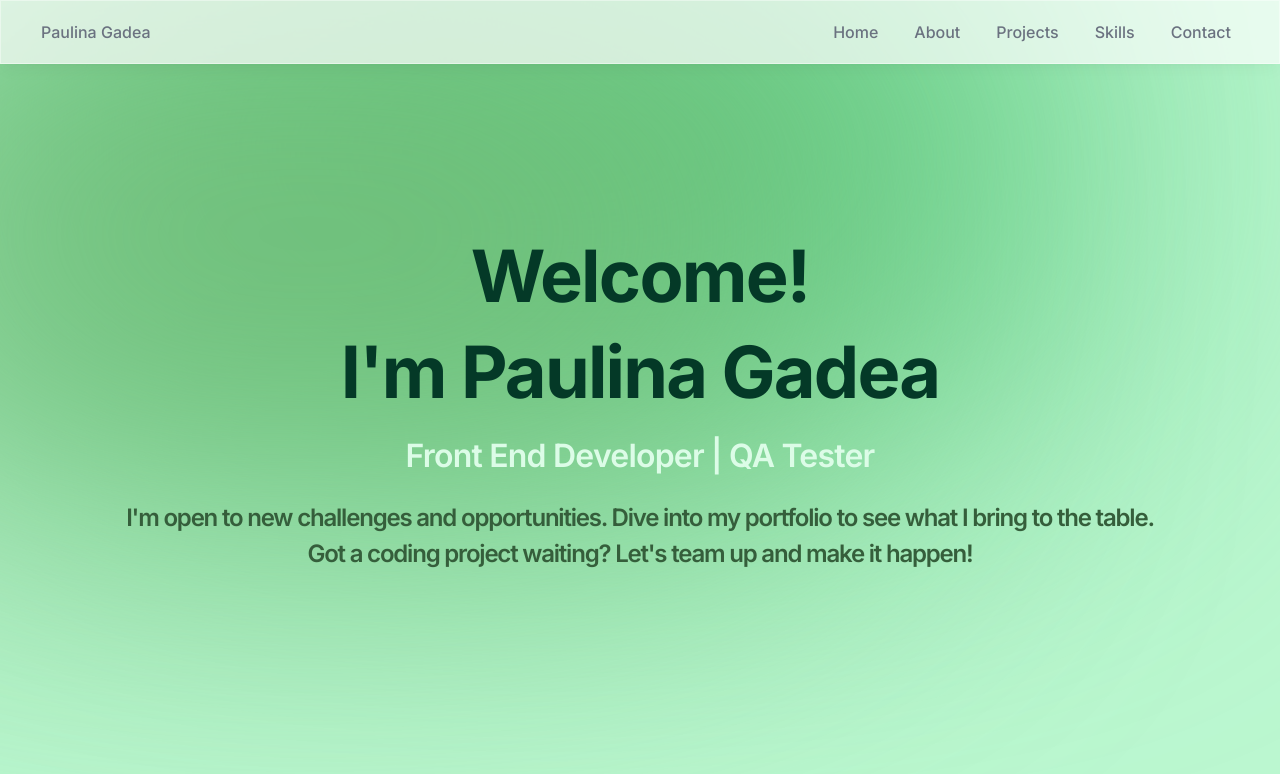
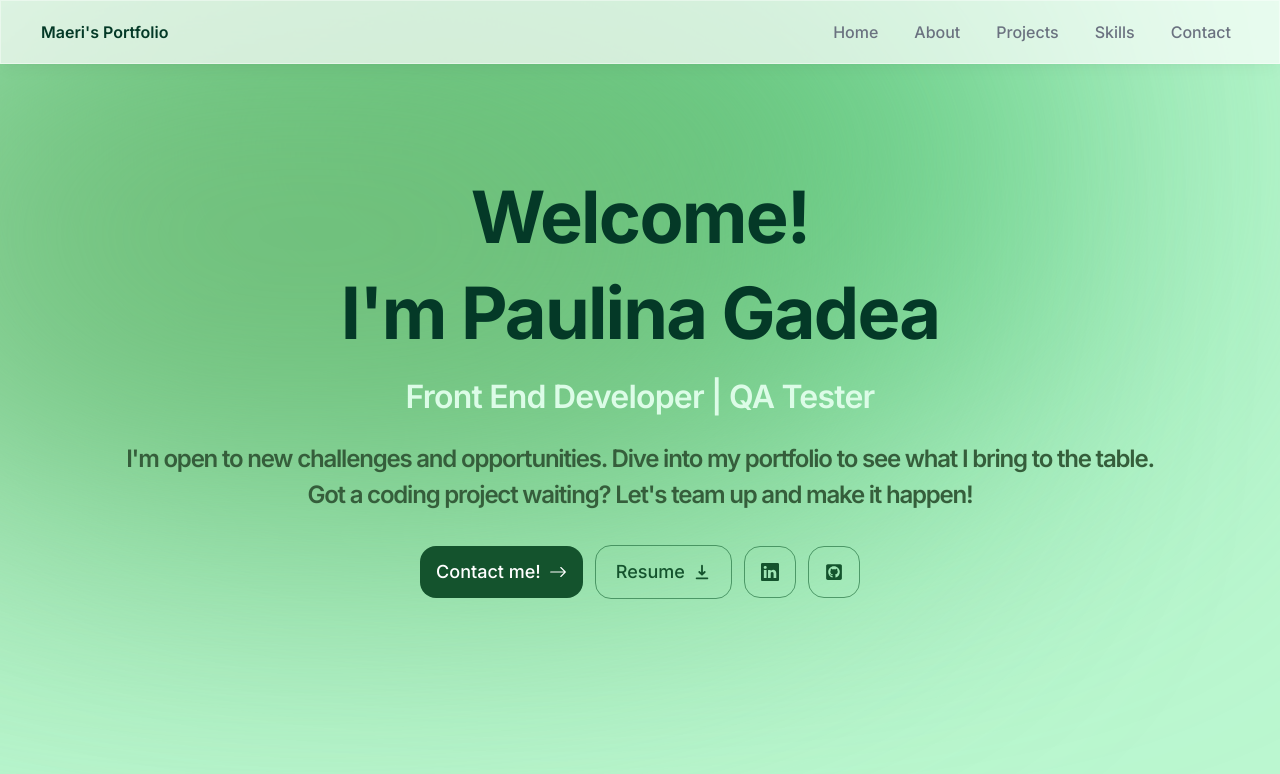
Before and after one commit to paulinagadea/portfolio, a Next.js app: page / in a window 1280 px wide. Shown: the top 774 px of the page. Built offline with nearby package versions, Linux system fonts and the light colour scheme.

Commit message:
buttons added

```diff
--- a/components/header.tsx
+++ b/components/header.tsx
@@ -18,8 +18,8 @@ export default function Header() {
         animate={{ y: 0, opacity: 1 }}
       >
 
-        <div className="w-full">
-          <Link href="#home">Paulina Gadea</Link>
+        <div className="w-full text-[#043927] font-semibold">
+          <Link href="#home">Maeri's Portfolio</Link>
         </div>
 
         <nav className="flex w-full justify-end">
--- a/components/intro.tsx
+++ b/components/intro.tsx
@@ -2,33 +2,78 @@
 
 import React from 'react'
 import { motion } from 'framer-motion';
+import Link from 'next/link';
+import { BsArrowRight } from 'react-icons/bs';
+import { HiDownload } from 'react-icons/hi';
+import { BsLinkedin } from 'react-icons/bs';
+import { FaGithubSquare } from 'react-icons/fa';
 
 export default function Intro() {
   return (
     <section className='flex absolute top-0 flex-col items-center justify-center text-center h-[100vh] px-4'>
-        <motion.h1 className='text-[3rem] font-bold sm:text-[4.5rem] tracking-tight text-[#043927]
+        <motion.div
+            initial={{ opacity: 0, y: 100 }}
+            animate={{ opacity: 1, y: 0 }}
+        >
+            <h1 className='text-[3rem] font-bold sm:text-[4.5rem] tracking-tight text-[#043927]
             sm:leading-[6rem] leading-[4rem]'
-            initial={{ opacity: 0, scale: 0 }}
-            animate={{ opacity: 1, scale: 1 }}
-            transition={{
-                type: 'tween',
-                duration: 0.2,
-            }}
             >
                 Welcome! <br /> I'm Paulina Gadea
-        </motion.h1>
+            </h1>
 
             <h2 className='text-[1.75rem] font-semibold leading-[2rem] sm:mt-5 sm:mb-7 tracking-tight
             sm:text-[2rem] text-green-100 my-3'>
                 Front End Developer | QA Tester
             </h2>
 
-        <p className='text-[20px] sm:text-[1.5rem] font-semibold tracking-tighter text-center
-        text-balance text-[#355E3B]'>
+            <motion.p className='text-[20px] sm:text-[1.5rem] font-semibold tracking-tighter text-center
+            text-balance text-[#355E3B]'
+            >
                 I'm open to new challenges and opportunities. Dive into my portfolio to see what I bring to the table. <br />
                 Got a coding project waiting? Let's team up and make it happen!
-        </p>
+            </motion.p>
+        </motion.div>
 
+        <motion.div className='flex flex-col sm:flex-row items-center justify-center gap-3 p-8
+            text-lg font-medium'
+            initial={{ opacity: 0, y: 100 }}
+            animate={{ opacity: 1, y: 0 }}
+            transition={{
+                delay: 0.3,
+            }}
+            >
+
+            <Link href='#contact'
+                className='bg-green-900 text-white px-4 py-3 flex items-center gap-2 rounded-2xl
+                outline-none focus:scale-105 hover:scale-105 active:scale-100 hover:bg-green-950
+                transition'
+            >
+                Contact me!{" "}
+                <BsArrowRight className='group-hover:translate-x-1 transition'/>
+            </Link>
+
+            <a className='bg-white bg-opacity-0 text-green-900 px-5 py-3 flex items-center gap-2
+            border border-green-800/60 rounded-2xl group outline-none focus:scale-105 hover:scale-105
+            active:scale-100 hover:bg-green-200 transition cursor-pointer'
+            href='/cv_fullstack-paulinagadea.pdf' download>
+                Resume <HiDownload className='group-hover:translate-y-0.5 transition'/>
+            </a>
+
+            <a className='bg-white bg-opacity-0 p-4 text-green-900 flex items-center gap-2
+            border border-green-800/60 rounded-2xl group outline-none focus:scale-105 hover:scale-105
+            active:scale-100 hover:bg-green-200 transition cursor-pointer hover:text-green-950'
+            href='https://www.linkedin.com/in/paulinagadea/' target='_blank'>
+                <BsLinkedin />
+            </a>
+
+            <a className='bg-white bg-opacity-0 p-4 text-green-900 flex items-center gap-2
+            border border-green-800/60 rounded-2xl group outline-none focus:scale-105 hover:scale-105
+            active:scale-100 hover:bg-green-200 transition cursor-pointer hover:text-green-950'
+            href='https://github.com/paulinagadea' target='_blank'>
+                <FaGithubSquare />
+            </a>
+
+        </motion.div>
     </section>
   )
 }
```
Also changed, not shown: 1 other file (tests, documents, lock files or other folders). Lines whose indentation alone changed are shown as unchanged.
